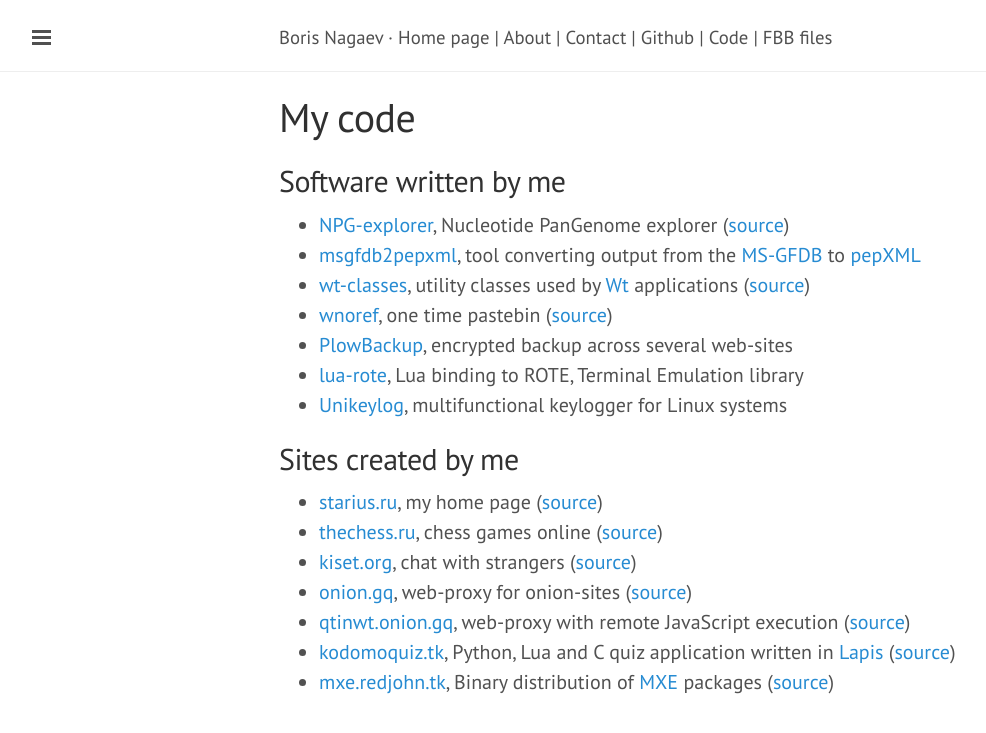
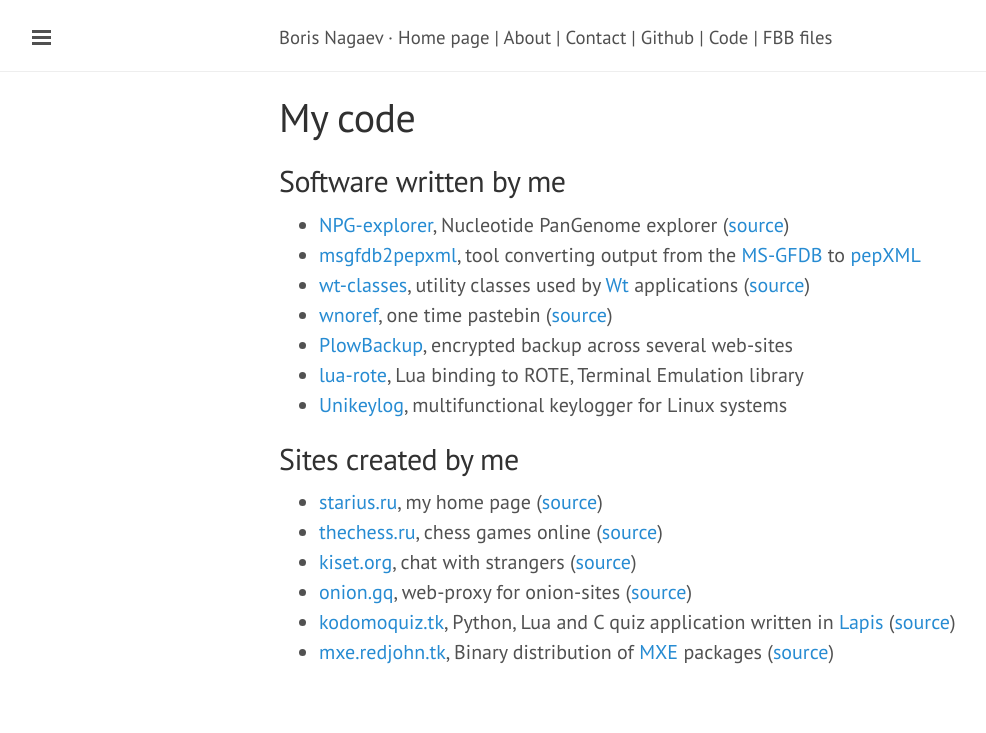
Before and after one commit to starius/starius.github.io, a Jekyll site: the page built from code.md, in a window 1280 px wide. Shown: the top 733 px of the page, without its empty margins (1-987 px from the left). Built offline with Jekyll 4.4.1, drawn with Linux system fonts in a browser that asks for light colours; Markdown is read by kramdown in place of the engine named in the settings.

Commit message:
-qtinwt
inactive

```diff
--- a/code.md
+++ b/code.md
@@ -44,8 +44,6 @@
     ([source][kiset-src])
  * [onion.gq][oniongq], web-proxy for onion-sites
     ([source][oniongq-src])
- * [qtinwt.onion.gq][qtinwt], web-proxy with remote
-    JavaScript execution ([source][qtinwt-src])
  * [kodomoquiz.tk][kodomoquiz], Python, Lua and C quiz
     application written in [Lapis][lapis]
     ([source][kodomoquiz-src])
@@ -60,8 +58,6 @@
 [kiset-src]: https://bitbucket.org/starius/tete-a-tete
 [oniongq]: http://onion.gq
 [oniongq-src]: https://github.com/starius/onion2web
-[qtinwt]: http://qtinwt.onion.gq
-[qtinwt-src]: https://github.com/starius/qtinwt
 [kodomoquiz]: http://kodomoquiz.tk
 [kodomoquiz-src]: https://github.com/starius/kodomoquiz
 [lapis]: http://leafo.net/lapis/
```
